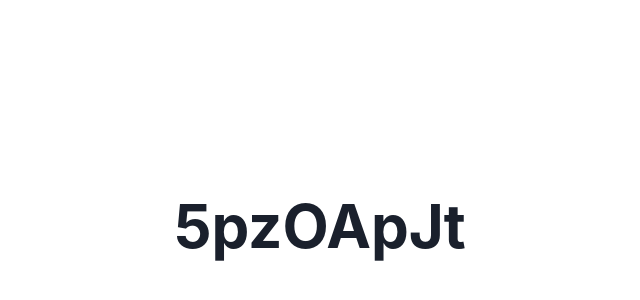
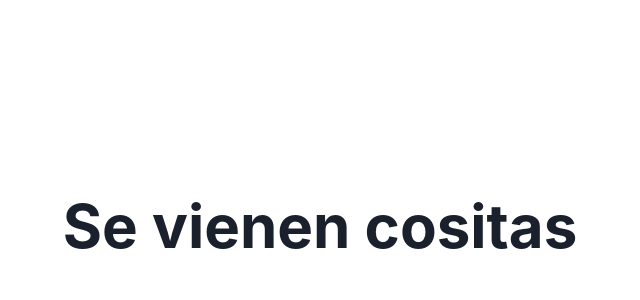
Before and after one commit to Belco90/no-hay, a Next.js app: page / in a window 1280 px wide. Shown: the part 174-474 px from the top of the page, without its empty margins (320-960 px from the left). Built offline with nearby package versions, Linux system fonts and the light colour scheme.

Commit message:
restore placeholder
Just log the fake fetched data for now to check serverless function deployed

```diff
--- a/src/pages/index.tsx
+++ b/src/pages/index.tsx
@@ -6,6 +6,8 @@ import { useQuery } from 'react-query'
 
 const Home: NextPage = () => {
   const { isLoading, data } = useQuery('news', getNews)
+
+  console.log(isLoading ? 'Cargando...' : data?.name ?? 'unknown')
 
   return (
     <Box
@@ -25,7 +27,7 @@ const Home: NextPage = () => {
 
       <Box as="main">
         <Heading as="h1" fontSize="6xl">
-          {isLoading ? 'Cargando...' : data?.name}
+          Se vienen cositas
         </Heading>
       </Box>
     </Box>
```
